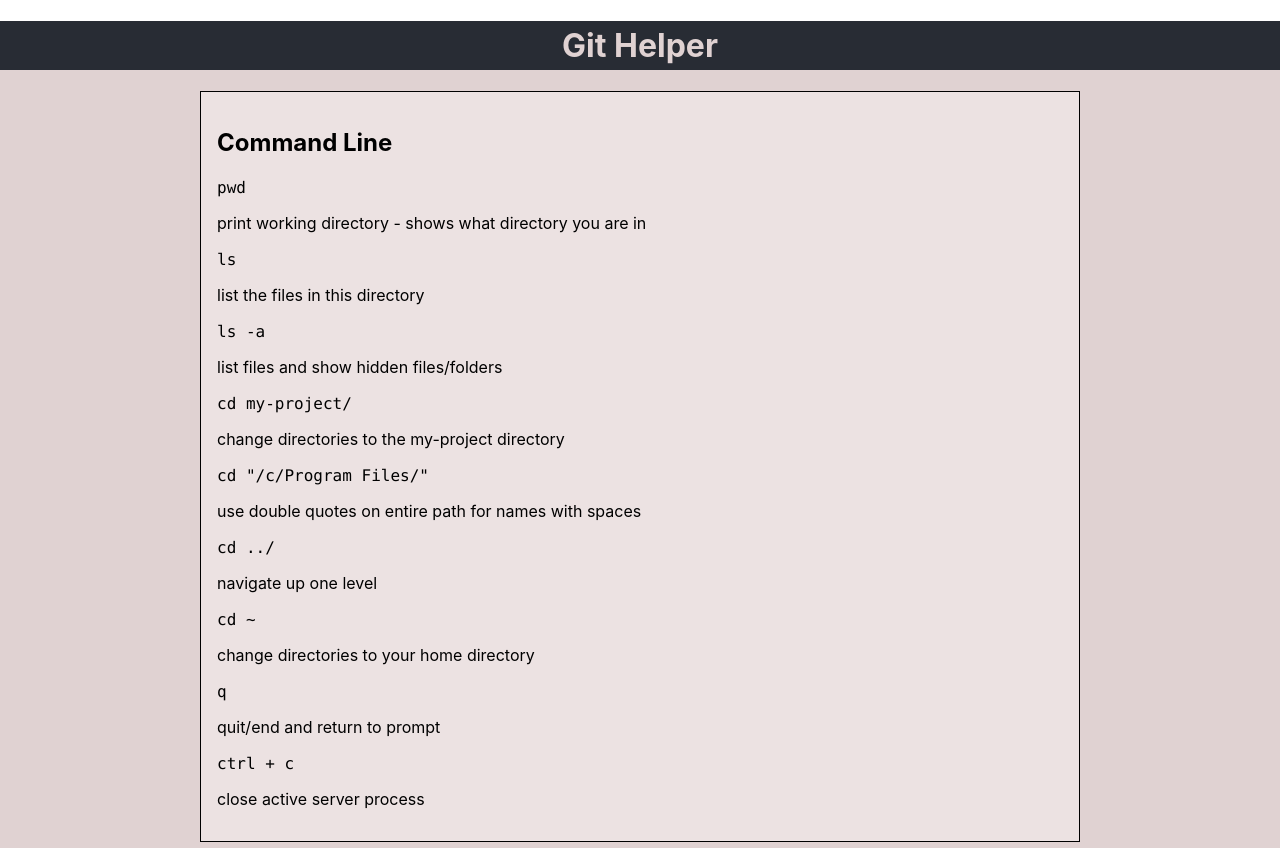
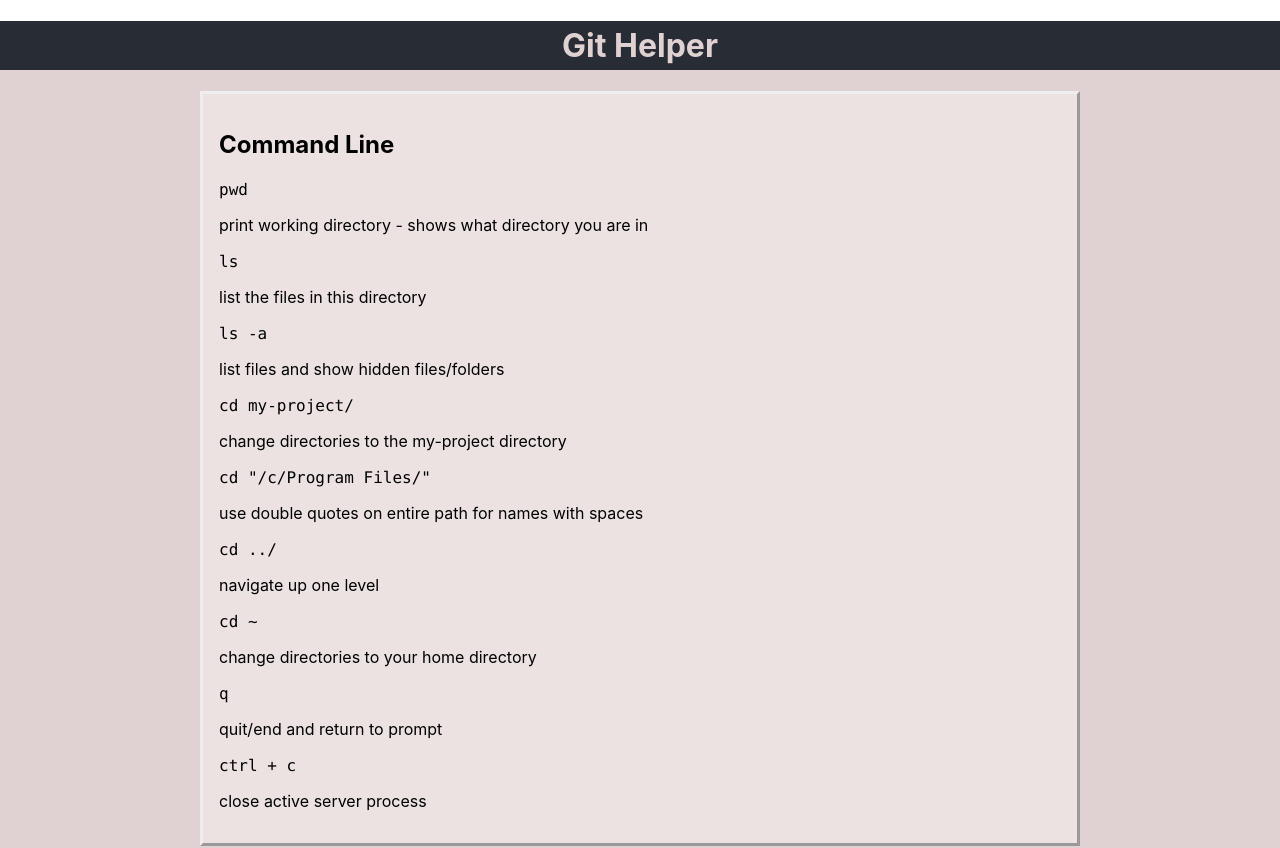
Before and after one commit to davidlongwith/git-helper, a React (Create React App) app: page / in a window 1280 px wide. Shown: the top 848 px of the page. Built offline with nearby package versions, Linux system fonts and the light colour scheme.

Commit message:
css - begin box outset/inset styling

```diff
--- a/src/App.css
+++ b/src/App.css
@@ -20,7 +20,7 @@
 
 .command-group {
   background-color: rgb(236, 226, 226);
-  border: 1px solid #000;
+  border: outset rgb(238, 238, 238);
   margin-bottom: 2em;
   padding: 1em;
   width: 95%;
```
